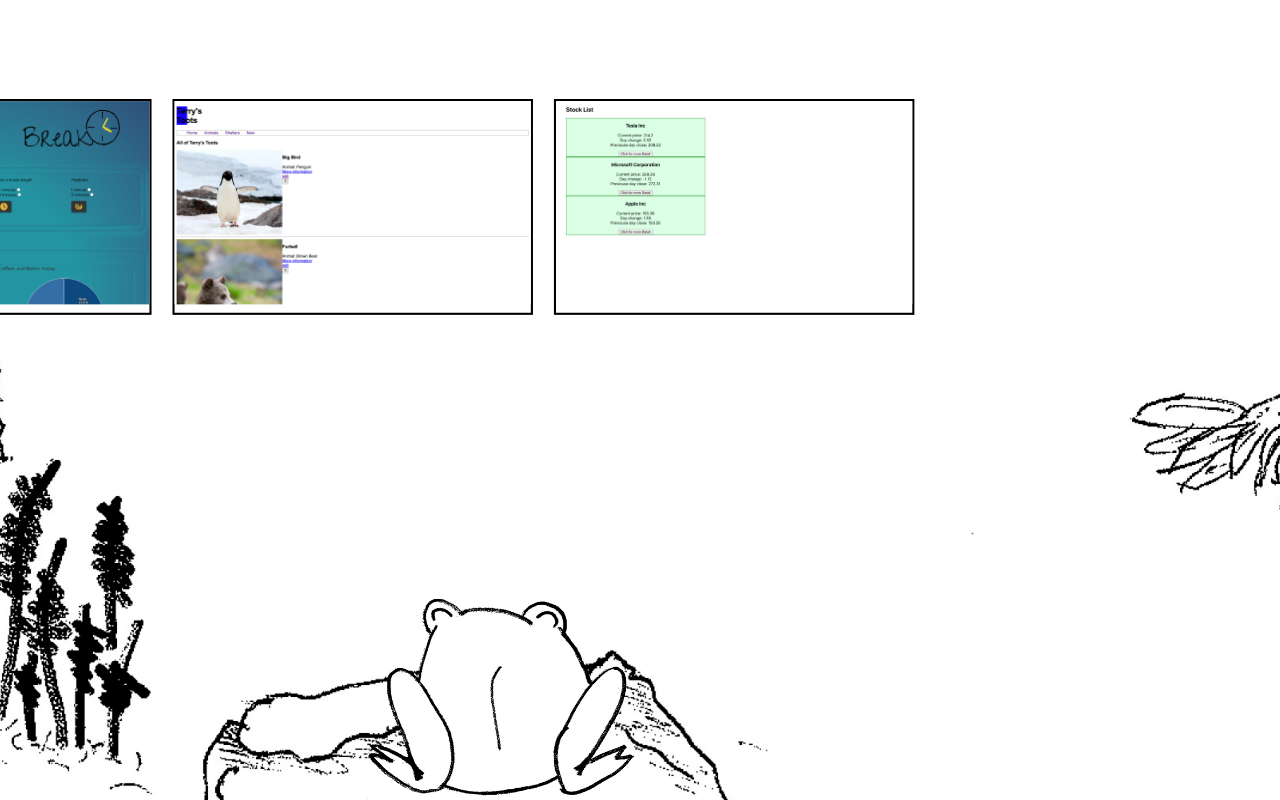
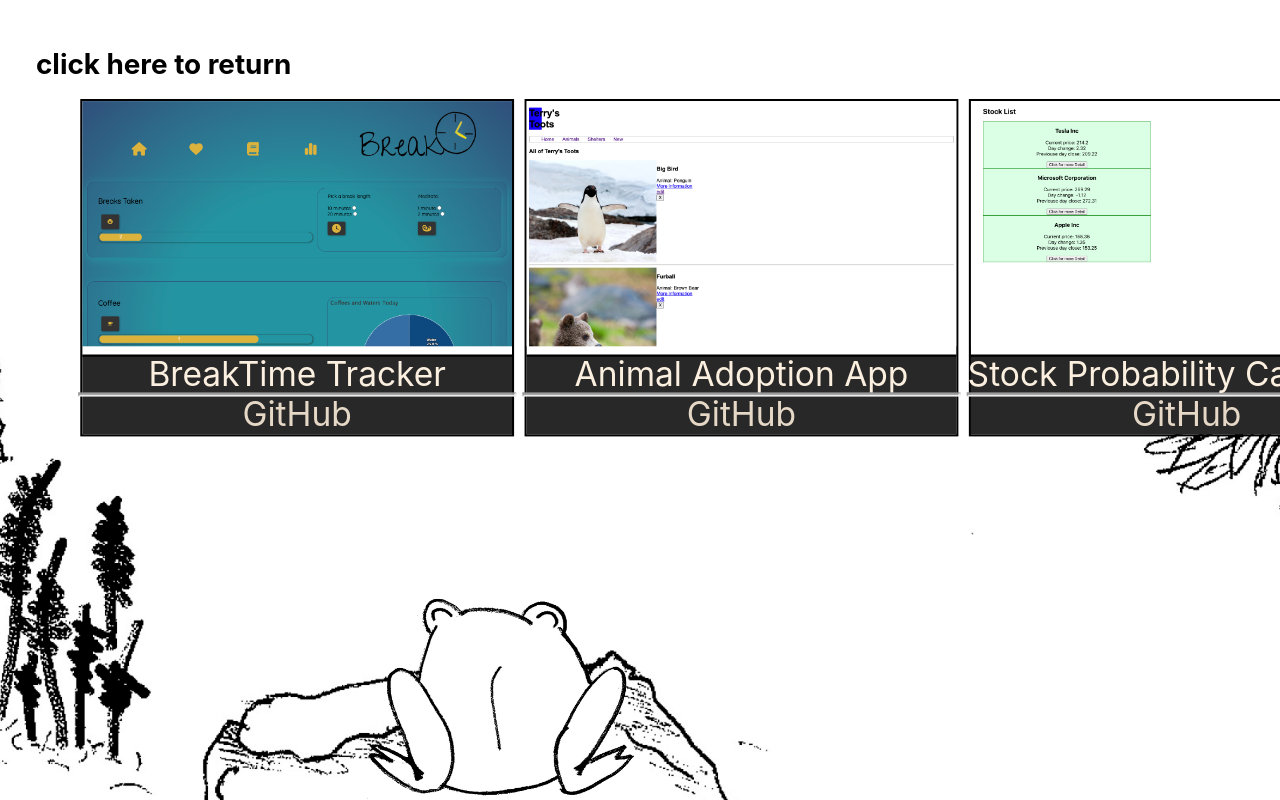
Before and after one commit to CrispyBread1/Daniel_Salvatori_Portfolio, a React (Create React App) app: page / in a window 1280 px wide. Both pictures are taken after a click on the element 667 px from the left and 162 px from the top of the page. Built offline with nearby package versions, Linux system fonts and the light colour scheme.

Commit message:
projects section done for noe

```diff
--- a/src/components/project.css
+++ b/src/components/project.css
@@ -1,10 +1,44 @@
 .Project-info {
+    text-align: center;
     border: 0.1em solid;
-    margin: 5px;
+    margin-top: 5px;
+    margin-left: 5px;
+
+    margin-bottom: -5em;
     text-decoration: none;
-    /* border: */
+}
+
+.LinkTitle {
+    background-color: rgb(41, 40, 40);
+    border-top: 0.1em solid;
 }
 
 .Project-image{
-    bottom: -0.1em;
+    bottom: -0.2em;
 }
+
+a {
+    margin: -0.1em;
+    text-decoration: none;
+    color: rgb(230, 216, 198);
+}
+
+hr {
+    margin: -0.1em;
+}
+
+a:hover {
+
+    color: rgb(191, 179, 163);
+}
+
+.ProjectTitle {
+    /* border-top: 5px; */
+    margin: -0.1em;
+    /* margin-bottom: -0.5em; */
+    color: rgb(251, 239, 223);
+}
+
+hr {
+    color: rgb(251, 239, 223);
+}
--- a/src/components/project.js
+++ b/src/components/project.js
@@ -2,12 +2,15 @@ import React from "react";
 import './project.css'
 
 
-const Project = ({projetIMG}) => {
+const Project = ({projetIMG, gitHubLink, title}) => {
     return (
     <div className="Project-info">
-        <img className="Project-image" src={projetIMG} width="170em" height="auto"/>
-
-        <link/>
+        <img className="Project-image" src={projetIMG} width="205em" height="auto"/>
+        <div className="LinkTitle">
+        <p className="ProjectTitle">{title}</p>
+        <hr/>
+        <div className="GitHubLink"><a href={gitHubLink}>GitHub</a></div>
+        </div>
     </div>
     )
 
--- a/src/containers/projectBoard.css
+++ b/src/containers/projectBoard.css
@@ -1,6 +1,6 @@
 #Project {
     position: absolute;
-    right: 52em;
+    left: 0em;
     top: 27em;
 }
 
@@ -13,6 +13,7 @@
 }
 
 .Projects {
+
     list-style: none;
     display: flex;
     flex-direction: row;
--- a/src/containers/projectBoard.js
+++ b/src/containers/projectBoard.js
@@ -8,6 +8,11 @@ import stocksApp from '../imgs/projects/stocks_app.png'
 
 const ProjectBoard = ({backToHome}) => {
 
+    const breakTimeAppGit = 'https://github.com/CrispyBread1/Breaktime_App.git'
+    const animalAdopGit = 'https://github.com/CrispyBread1/Animal-adoption.git'
+    const stocksGit = 'https://github.com/CrispyBread1/Stock_Analysis_js.git'
+
+    const titles = ['BreakTime Tracker', 'Animal Adoption App', 'Stock Probability Calculator']
     const moveToHome = () => {
         const id = document.querySelector('[id="Project"]')
         backToHome(id.id)
@@ -17,18 +22,18 @@ const ProjectBoard = ({backToHome}) => {
 
     return (
 
-        <div id="Project" onClick={moveToHome} value="Project">
+        <div id="Project" value="Project">
             {/* <h1>Projet board</h1> */}
-            <h5 className="HereToReturn">click here to return</h5>
+            <h5 className="HereToReturn" onClick={moveToHome}>click here to return</h5>
 
             <div className= "Frog-back-image-projects">
                     <img src={FrogBack} width="130em" height="auto"/>
             </div>
 
             <ul className="Projects">
-                <li className="SingalProject"><Project className="Breakapp"projetIMG={breakApp}/></li>
-                <li className="SingalProject"><Project projetIMG={animalAdoption}/></li>
-                <li className="SingalProject"><Project projetIMG={stocksApp}/></li>
+                <li className="SingleProject"><Project projetIMG={breakApp} gitHubLink={breakTimeAppGit} title={titles[0]}/></li>
+                <li className="SingleProject"><Project projetIMG={animalAdoption} gitHubLink={animalAdopGit} title={titles[1]}/></li>
+                <li className="SingleProject"><Project projetIMG={stocksApp}gitHubLink={stocksGit} title={titles[2]}/></li>
             </ul>
 
         </div>
```
